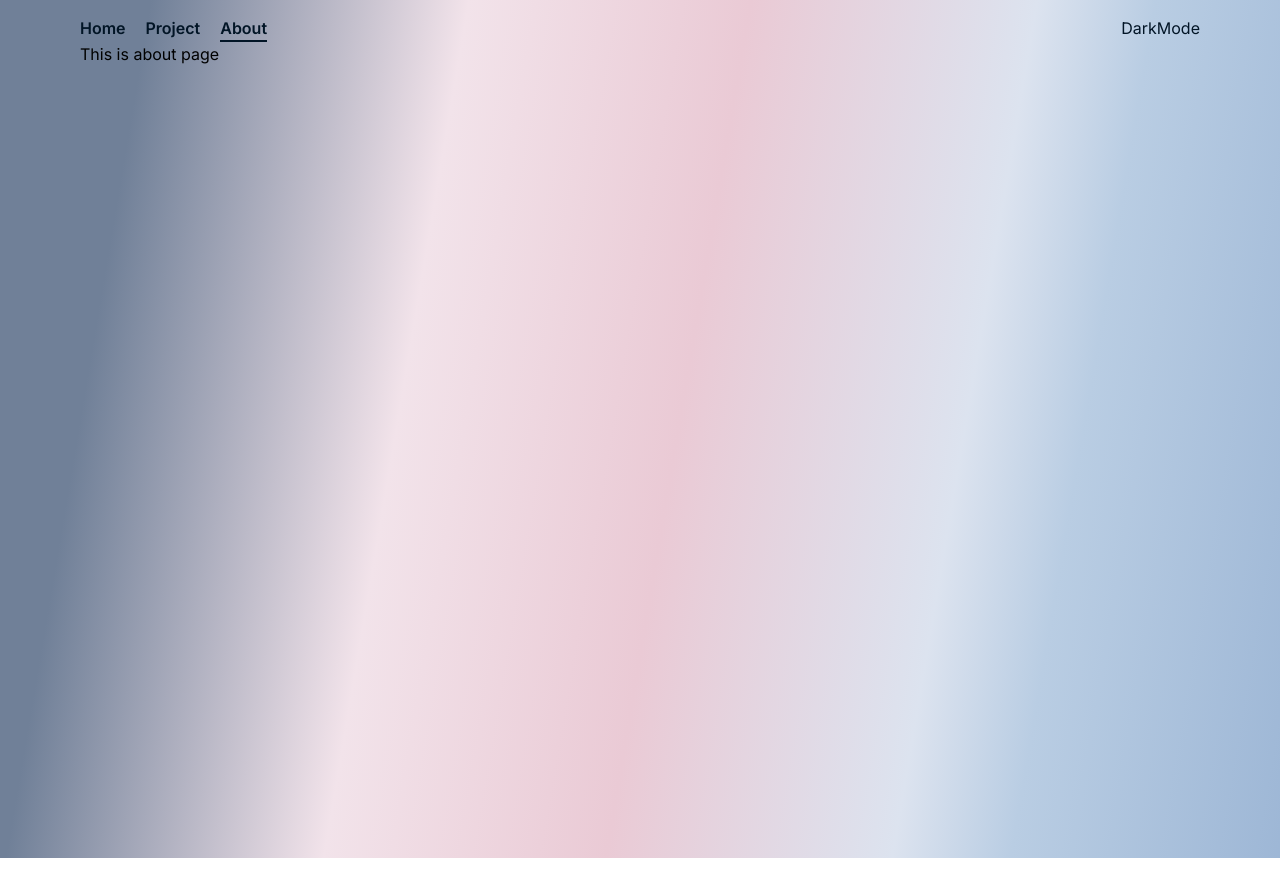
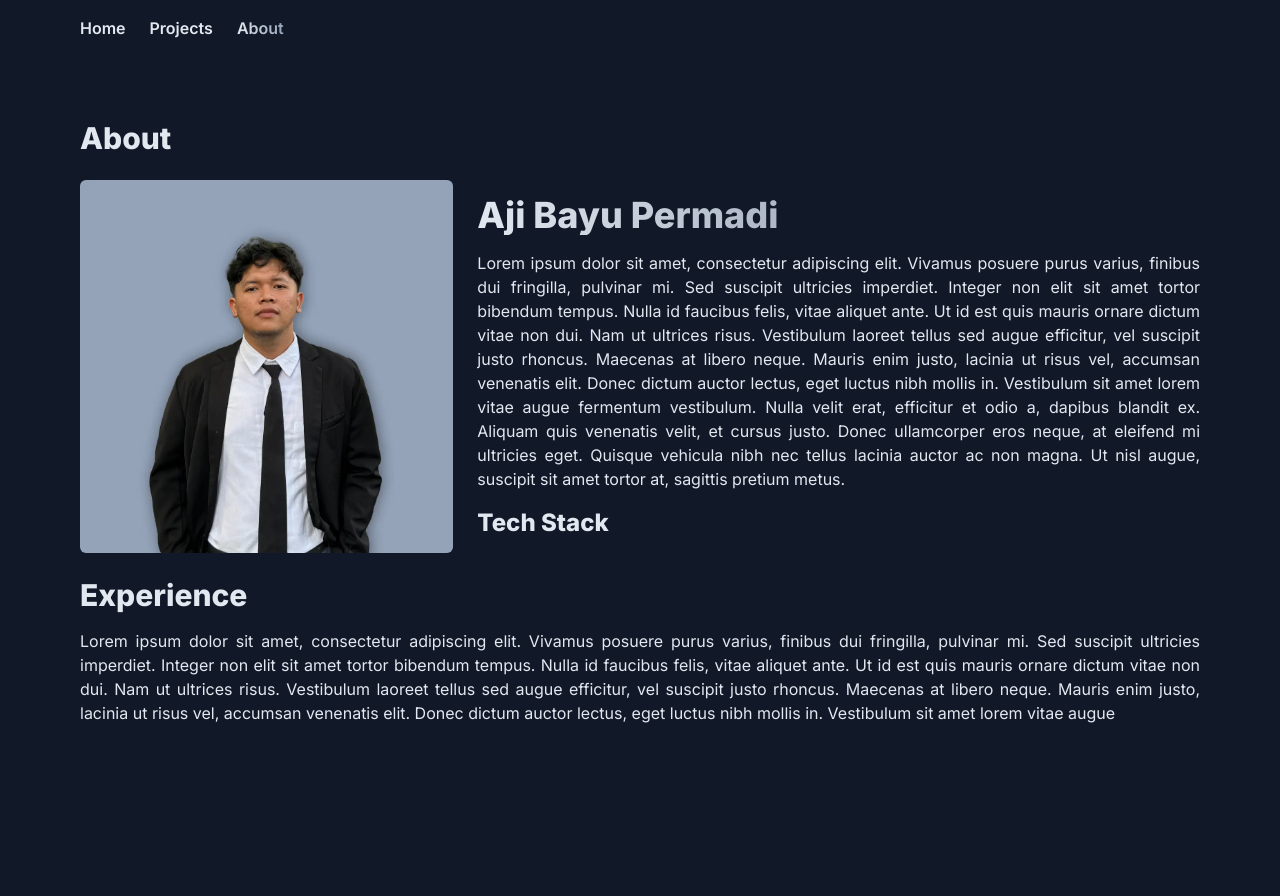
Before and after one commit to MrFunnyide/portofolio-project, a React (Vite) app: page /about in a window 1280 px wide. Shown: the top 896 px of the page. Before the commit the page ends 858 px from the top, so only its background shows below. Built offline with nearby package versions, Linux system fonts and the light colour scheme.

Commit message:
add layout about, project and animate css'

```diff
--- a/package.json
+++ b/package.json
@@ -10,6 +10,7 @@
     "preview": "vite preview"
   },
   "dependencies": {
+    "animate.css": "^4.1.1",
     "class-variance-authority": "^0.7.0",
     "clsx": "^2.1.1",
     "framer-motion": "^11.3.19",
--- a/src/App.jsx
+++ b/src/App.jsx
@@ -3,13 +3,13 @@ import {
   createBrowserRouter,
   createRoutesFromElements,
   RouterProvider,
-} from 'react-router-dom';
-
-import MainLayout from './layout/MainLayout';
-import HomePages from './pages/HomePages';
-import ProjectPage from './pages/ProjectPage';
-import AboutPage from './pages/AboutPage';
-import ErrorPage from './pages/ErrorPage';
+} from "react-router-dom";
+import "animate.css";
+import MainLayout from "./layout/MainLayout";
+import HomePages from "./pages/HomePages";
+import ProjectPage from "./pages/ProjectPage";
+import AboutPage from "./pages/AboutPage";
+import ErrorPage from "./pages/ErrorPage";
 
 const App = () => {
   const router = createBrowserRouter(
@@ -17,12 +17,12 @@ const App = () => {
       <>
         <Route path="/" element={<MainLayout />}>
           <Route index element={<HomePages />} />
-          <Route path="/project" element={<ProjectPage />} />
+          <Route path="/projects" element={<ProjectPage />} />
           <Route path="/about" element={<AboutPage />} />
           <Route path="*" element={<ErrorPage />} />
         </Route>
-      </>
-    )
+      </>,
+    ),
   );
 
   return <RouterProvider router={router} />;
--- /dev/null
+++ b/src/components/CardProject.jsx
@@ -0,0 +1,13 @@
+const CardProject = (props) => {
+  const { title, shortDesc, techStack, thumbnail } = props;
+  return (
+    <div className="w-[30%] p-3 border-slate-200 border-[1px] border-opacity-50 rounded-sm ">
+      <h5 className="font-extrabold">{title}</h5>
+      <p>{shortDesc}</p>
+      <p className="font-extrabold">{techStack}</p>
+      <img src={thumbnail} alt={title} />
+    </div>
+  );
+};
+
+export default CardProject;
--- a/src/components/Navbar.jsx
+++ b/src/components/Navbar.jsx
@@ -3,26 +3,21 @@ import { NavLink } from "react-router-dom";
 const Navbar = () => {
   const linkClass = ({ isActive }) =>
     isActive
-      ? "text-blackKnight border-b-blackKnight border-b-2 font-semibold transition-all duration-300 ease-in-out"
-      : "text-blackKnight border-b-transparent border-b-2 font-semibold transition-all duration-300 ease-in-out hover:border-b-blackKnight";
+      ? "bg-gradient-to-r from-slate-200 to-slate-400 text-transparent bg-clip-text font-semibold transition-all duration-300 ease-in-out"
+      : "text-slate-200 font-semibold transition-all duration-300 ease-in-out hover:border-b-blackKnight";
   return (
     <nav className="grid grid-cols-12">
       <div className="flex justify-start col-span-10 ">
-        <div className="flex  gap-5">
+        <div className="flex gap-6">
           <NavLink to="/" className={linkClass}>
             Home
           </NavLink>
-          <NavLink to="/project" className={linkClass}>
-            Project
+          <NavLink to="/projects" className={linkClass}>
+            Projects
           </NavLink>
           <NavLink to="/about" className={linkClass}>
             About
           </NavLink>
-        </div>
-      </div>
-      <div className="flex justify-end col-span-2">
-        <div className="flex justify-center">
-          <NavLink className="text-blackKnight">DarkMode</NavLink>
         </div>
       </div>
     </nav>
--- a/src/index.css
+++ b/src/index.css
@@ -7,14 +7,6 @@
 @layer base {
     body {
         font-family: "Inter", ui-sans-serif, system-ui;
-        background: linear-gradient(
-            99.6deg,
-            rgb(112, 128, 152) 10.6%,
-            rgb(242, 227, 234) 32.9%,
-            rgb(234, 202, 213) 52.7%,
-            rgb(220, 227, 239) 72.8%,
-            rgb(185, 205, 227) 81.1%,
-            rgb(154, 180, 212) 102.4%
-        );
+        background-color: #111827;
     }
 }
--- a/src/layout/MainLayout.jsx
+++ b/src/layout/MainLayout.jsx
@@ -2,7 +2,7 @@ import Navbar from "@/components/Navbar";
 import { Outlet } from "react-router-dom";
 const MainLayout = () => {
   return (
-    <div className="max-w-full lg:max-w-6xl mx-auto p-4">
+    <div className="max-w-full lg:max-w-6xl mx-auto p-4 text-slate-200">
       <Navbar />
       <Outlet />
     </div>
--- a/src/pages/AboutPage.jsx
+++ b/src/pages/AboutPage.jsx
@@ -1,7 +1,60 @@
-import React from "react";
+import imageSelf from "../assets/image/foto.webp";
 
 const AboutPage = () => {
-  return <div className="min-h-screen">This is about page</div>;
+  return (
+    <div className="mt-20 min-h-screen animate__animated animate__fadeInUp animate__faster">
+      <div>
+        <h5 className="text-3xl font-extrabold text-slate-200">About</h5>
+      </div>
+      <div className="flex justify-start md:items-center mt-6 gap-6 max-sm:flex-wrap">
+        <img
+          alt="aji-bayu-permadi"
+          className="w-full h-full md:w-2/6 rounded-md"
+          src={imageSelf}
+        />
+        <div>
+          <h5 className="mb-4 text-4xl font-extrabold bg-gradient-to-r from-slate-200 to-slate-500 text-transparent bg-clip-text">
+            Aji Bayu Permadi
+          </h5>
+          <p className="text-justify">
+            Lorem ipsum dolor sit amet, consectetur adipiscing elit. Vivamus
+            posuere purus varius, finibus dui fringilla, pulvinar mi. Sed
+            suscipit ultricies imperdiet. Integer non elit sit amet tortor
+            bibendum tempus. Nulla id faucibus felis, vitae aliquet ante. Ut id
+            est quis mauris ornare dictum vitae non dui. Nam ut ultrices risus.
+            Vestibulum laoreet tellus sed augue efficitur, vel suscipit justo
+            rhoncus. Maecenas at libero neque. Mauris enim justo, lacinia ut
+            risus vel, accumsan venenatis elit. Donec dictum auctor lectus, eget
+            luctus nibh mollis in. Vestibulum sit amet lorem vitae augue
+            fermentum vestibulum. Nulla velit erat, efficitur et odio a, dapibus
+            blandit ex. Aliquam quis venenatis velit, et cursus justo. Donec
+            ullamcorper eros neque, at eleifend mi ultricies eget. Quisque
+            vehicula nibh nec tellus lacinia auctor ac non magna. Ut nisl augue,
+            suscipit sit amet tortor at, sagittis pretium metus.
+          </p>
+          <h5 className="mt-4 text-2xl font-extrabold text-slate-200">
+            Tech Stack
+          </h5>
+        </div>
+      </div>
+      <div>
+        <h5 className="mt-6 mb-4 text-3xl font-extrabold text-slate-200">
+          Experience
+        </h5>
+        <p className="text-justify">
+          Lorem ipsum dolor sit amet, consectetur adipiscing elit. Vivamus
+          posuere purus varius, finibus dui fringilla, pulvinar mi. Sed suscipit
+          ultricies imperdiet. Integer non elit sit amet tortor bibendum tempus.
+          Nulla id faucibus felis, vitae aliquet ante. Ut id est quis mauris
+          ornare dictum vitae non dui. Nam ut ultrices risus. Vestibulum laoreet
+          tellus sed augue efficitur, vel suscipit justo rhoncus. Maecenas at
+          libero neque. Mauris enim justo, lacinia ut risus vel, accumsan
+          venenatis elit. Donec dictum auctor lectus, eget luctus nibh mollis
+          in. Vestibulum sit amet lorem vitae augue
+        </p>
+      </div>
+    </div>
+  );
 };
 
 export default AboutPage;
--- a/src/pages/HomePages.jsx
+++ b/src/pages/HomePages.jsx
@@ -1,38 +1,31 @@
 import { NavLink } from "react-router-dom";
-import ShimmerButton from "@/components/magicui/shimmer-button";
 import { cn } from "@/lib/utils";
 import DotPattern from "@/components/magicui/dot-pattern";
+import Button from "@/components/Button";
 
 const HomePages = () => {
   return (
-    <div className="flex justify-center items-center min-h-screen">
+    <div className="flex justify-center items-center min-h-screen animate__animated animate__fadeInUp animate__faster">
       <div className="text-center">
-        <h1 className="text-6xl font-bold text-blackKnight">
-          Hi, My Name is,{" "}
-          <span className="bg-gradient-to-r from-blackKnight via-blueKnight to-purpleKnight text-transparent bg-clip-text">
+        <h1 className="text-4xl md:text-6xl font-bold text-slate-200">
+          Hi, My Name is{" "}
+          <span className="bg-gradient-to-r from-slate-200 to-slate-500 text-transparent bg-clip-text">
             Aji Bayu Permadi
           </span>
         </h1>
-        <p className="my-4 font-medium text-xl text-blackKnight">
+        <p className="my-4 text-base md:text-xl bg-gradient-to-r from-slate-200 to-slate-400 text-transparent bg-clip-text font-semibold">
           Web Development Enthusiast
         </p>
         <DotPattern
-          width={10}
-          height={10}
           className={cn(
-            "[mask-image:radial-gradient(450px_circle_at_center,white,transparent)]",
+            "[mask-image:radial-gradient(400px_circle_at_center,white,transparent)]",
           )}
         />
         <div className="flex justify-center">
           <NavLink to="/about">
-            <ShimmerButton
-              borderRadius="18px"
-              shimmerSize="0.08em"
-              shimmerColor="#E2E2B6"
-              background="#021526"
-            >
+            <Button className="bg-gradient-to-r from-slate-200 to-slate-500 hover:to-beigeKnight text-black font-semibold rounded-md translate-x-1">
               Learn About Me
-            </ShimmerButton>
+            </Button>
           </NavLink>
         </div>
       </div>
--- a/src/pages/ProjectPage.jsx
+++ b/src/pages/ProjectPage.jsx
@@ -1,7 +1,22 @@
-import React from "react";
-
+import CardProject from "@/components/CardProject";
+import thumbnailTest from "../assets/image/foto.webp";
 const ProjectPage = () => {
-  return <div className="min-h-screen">This is Project Page</div>;
+  return (
+    <div className="mt-20 min-h-screen animate__animated animate__fadeInUp animate__faster">
+      <div>
+        <h5 className="text-3xl font-extrabold text-slate-200">Projects</h5>
+      </div>
+      <div className="mt-6 flex gap-2 justify-start">
+        <CardProject
+          title="Test Project"
+          shortDesc="Lorem ipsum dolor sit amet, consectetur adipiscing elit. Vivamus
+        posuere purus varius, finibus dui fringilla"
+          techStack="test tech"
+          thumbnail={thumbnailTest}
+        />
+      </div>
+    </div>
+  );
 };
 
 export default ProjectPage;
--- a/tailwind.config.js
+++ b/tailwind.config.js
@@ -17,45 +17,9 @@ module.exports = {
       },
     },
     extend: {
-      keyframes: {
-        "accordion-down": {
-          from: { height: "0" },
-          to: { height: "var(--radix-accordion-content-height)" },
-        },
-        "accordion-up": {
-          from: { height: "var(--radix-accordion-content-height)" },
-          to: { height: "0" },
-        },
-        "spin-around": {
-          "0%": {
-            transform: "translateZ(0) rotate(0)",
-          },
-          "15%, 35%": {
-            transform: "translateZ(0) rotate(90deg)",
-          },
-          "65%, 85%": {
-            transform: "translateZ(0) rotate(270deg)",
-          },
-          "100%": {
-            transform: "translateZ(0) rotate(360deg)",
-          },
-        },
-        slide: {
-          to: {
-            transform: "translate(calc(100cqw - 100%), 0)",
-          },
-        },
-      },
-      animation: {
-        "accordion-down": "accordion-down 0.2s ease-out",
-        "accordion-up": "accordion-up 0.2s ease-out",
-        "spin-around": "spin-around calc(var(--speed) * 2) infinite linear",
-        slide: "slide var(--speed) ease-in-out infinite alternate",
-      },
+      keyframes: {},
+      animation: {},
       colors: {
-        blackKnight: "#021526",
-        purpleKnight: "#03346E",
-        blueKnight: "#6EACDA",
         beigeKnight: "#E2E2B6",
       },
     },
```
Also changed, not shown: src/assets/image/foto.webp (added), 1 other file (tests, documents, lock files or other folders).
